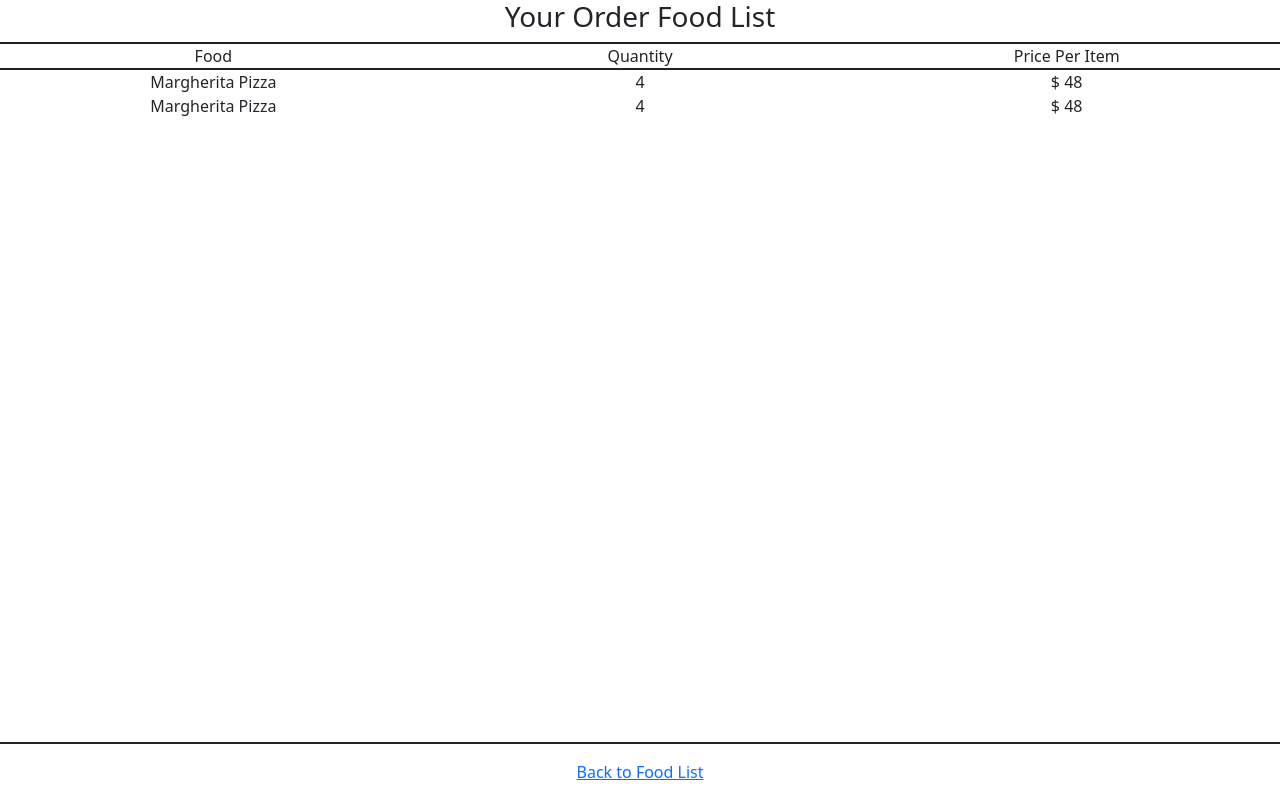
After one commit to AungPM2003/FoodOrderAndExpenseTracker, a Django app: page /food/cart/ in a window 1280 px wide. The commit adds this page. Run offline with Django 5.2, Linux system fonts and the light colour scheme; data comes from the database, SQL or seed files in the repository; both versions use the stored data as it was after the commit.

Commit message:
Adding Cart

```diff
--- a/FoodOrderApp/models.py
+++ b/FoodOrderApp/models.py
@@ -7,3 +7,10 @@ class Food(models.Model):
     region = models.CharField(max_length=20)
     taste = models.CharField(max_length=20)
     quantity = models.IntegerField(default=0)
+
+
+class Cart(models.Model):
+    food = models.ForeignKey(Food,on_delete=models.CASCADE)
+    name = models.CharField(max_length=20,default="")
+    price = models.IntegerField(default=0)
+    quantity = models.IntegerField(default=1)
--- /dev/null
+++ b/FoodOrderApp/templates/food/cart.html
@@ -0,0 +1,50 @@
+<!DOCTYPE html>
+<html lang="en">
+<head>
+    <meta charset="UTF-8">
+    <meta name="viewport" content="width=device-width, initial-scale=1.0">
+    <title>Document</title>
+    <link href="https://cdn.jsdelivr.net/npm/bootstrap@5.3.8/dist/css/bootstrap.min.css" rel="stylesheet" integrity="sha384-sRIl4kxILFvY47J16cr9ZwB07vP4J8+LH7qKQnuqkuIAvNWLzeN8tE5YBujZqJLB" crossorigin="anonymous">
+
+</head>
+<body>
+    <div class="container-fluid d-flex flex-column min-vh-100">
+        <header class="row justify-content-center border-0 border-bottom border-2 border-dark">
+            <h3 class="col-auto">Your Order Food List</h3>
+        </header>
+        <div class="row justify-content-center border-0 border-bottom border-2 border-dark">
+            <div class="col text-center">
+                Food
+            </div>
+            <div class="col text-center">
+                Quantity
+            </div>
+            <div class="col text-center">
+                Price Per Item
+            </div>
+        </div>
+         {%for item in cart_items %}
+        <div class="row justify-content-center">
+
+                <div class="col text-center">
+                    {{item.name}}
+                </div>
+                <div class="col text-center">
+                    {{item.quantity}}
+                </div>
+                <div class="col text-center">
+                    $ {{item.price}}
+                </div>
+
+        </div>
+    {%endfor%}
+        <!-- Footer -->
+        <footer class="row justify-content-center border-0 border-top border-2 border-dark py-3 mt-auto">
+            <div class="col-auto">
+                <a href="{%url  'foodOrder:index' %}">Back to Food List</a>
+            </div>
+        </footer>
+    </div>
+    <script src="https://cdn.jsdelivr.net/npm/bootstrap@5.3.8/dist/js/bootstrap.bundle.min.js" integrity="sha384-FKyoEForCGlyvwx9Hj09JcYn3nv7wiPVlz7YYwJrWVcXK/BmnVDxM+D2scQbITxI" crossorigin="anonymous"></script>
+</body>
+</html>
--- a/FoodOrderApp/urls.py
+++ b/FoodOrderApp/urls.py
@@ -4,5 +4,6 @@ from . import views
 app_name="foodOrder"
 urlpatterns = [
     path("",views.IndexView.as_view(),name="index"),
-    path("<int:food_id>/updateQuantity/",views.updateQuantity,name="updateQuantity")
+    path("<int:food_id>/updateQuantity/",views.updateQuantity,name="updateQuantity"),
+    path("cart/",views.CartView.as_view(),name="cart")
 ]
--- a/FoodOrderApp/views.py
+++ b/FoodOrderApp/views.py
@@ -3,7 +3,7 @@ from django.http import request,HttpResponse,HttpResponseRedirect
 from django.urls import reverse
 from django.db.models import F
 from django.views.generic import ListView
-from .models import Food
+from .models import Food,Cart
 # Create your views here.
 # def index(reqeust):
 #     foods = Food.objects.all()
@@ -18,6 +18,12 @@ class IndexView(ListView):
     def get_queryset(self):
         return Food.objects.all()
 
+class CartView(ListView):
+    template_name = "food/cart.html"
+    context_object_name="cart_items"
+    def get_queryset(self):
+        return Cart.objects.all()
+
 def updateQuantity(request,food_id):
     food = get_object_or_404(Food,pk=food_id)
     if request.method == "POST":
@@ -27,7 +33,9 @@ def updateQuantity(request,food_id):
             food.quantity = F('quantity') + 1
         elif action == "decrease" and food.quantity > 0:
             food.quantity = F('quantity') - 1
-        elif action == "add" and food.quantity >= 0:
-            pass
+        elif action == "add" and food.quantity > 0:
+            total_price = food.quantity * food.price
+            cart = food.cart_set.create(name=food.name,quantity=food.quantity,price=total_price)
+            cart.save()
     food.save()
     return HttpResponseRedirect(reverse("foodOrder:index"))
```
Also changed, not shown: FoodOrderApp/templates/food/index.html (+7 -0 lines), FoodOrderApp/migrations/0003_cart.py (added), FoodOrderApp/migrations/0004_cart_name_cart_price.py (added), db.sqlite3.
